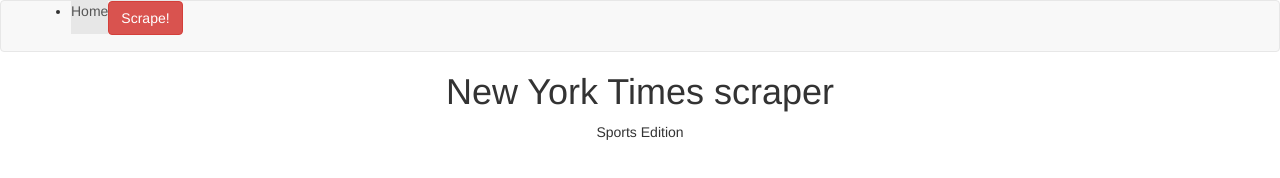
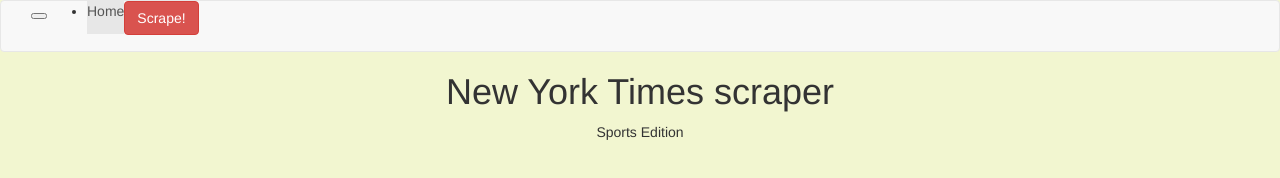
Before and after one commit to tomroman/scrape-assignment, a website: page public/index.html in a window 1280 px wide. Drawn offline with nearby package versions, Linux system fonts and the light colour scheme; no server answers.

Commit message:
added the style.css link to the html file

```diff
--- a/public/index.html
+++ b/public/index.html
@@ -9,6 +9,8 @@
     <script src="https://cdnjs.cloudflare.com/ajax/libs/jquery/3.2.1/jquery.min.js"></script>
     <script src="https://maxcdn.bootstrapcdn.com/bootstrap/3.3.7/js/bootstrap.min.js" integrity="sha384-Tc5IQib027qvyjSMfHjOMaLkfuWVxZxUPnCJA7l2mCWNIpG9mGCD8wGNIcPD7Txa"
         crossorigin="anonymous"></script>
+    <link rel="stylesheet" type="text/css" media="screen" href="/style.css" />
+
 
 
 </head>
@@ -17,10 +19,10 @@
     <nav class="navbar navbar-default">
         <div class="container-fluid">
             <div class="navbar-header">
-                <button type="button" class="navbar-toggle collapsed" data-toggle="collapse" data-target="#bs-example-navbar-collapse-1"
-                    aria-expanded="false">
-                    <span class="sr-only">Toggle navigation</span>
-                </button>
+            <button class="navbar-toggler" data-toggle="collapse" data-target="#navbarColor01" aria-controls="navbarColor01"
+                aria-expanded="false" aria-label="Toggle navigation">
+                <span class="navbar-toggler-icon"></span>
+            </button>
                 <a class="navbar-brand" href="#"></a>
             </div>
             <div class="collapse navbar-collapse" id="navbarColor01">
```
